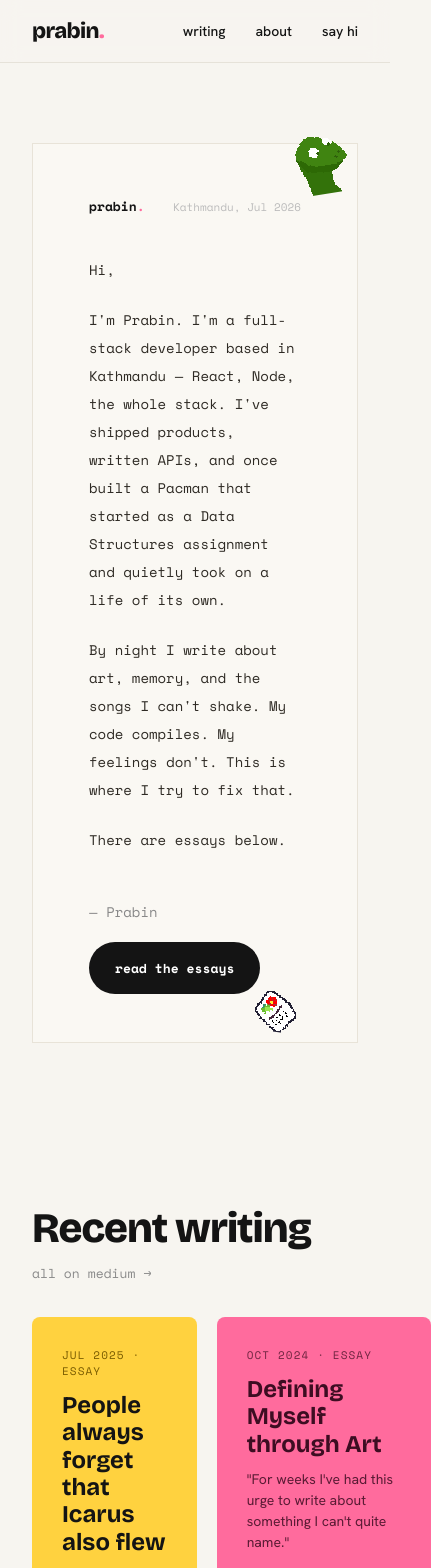
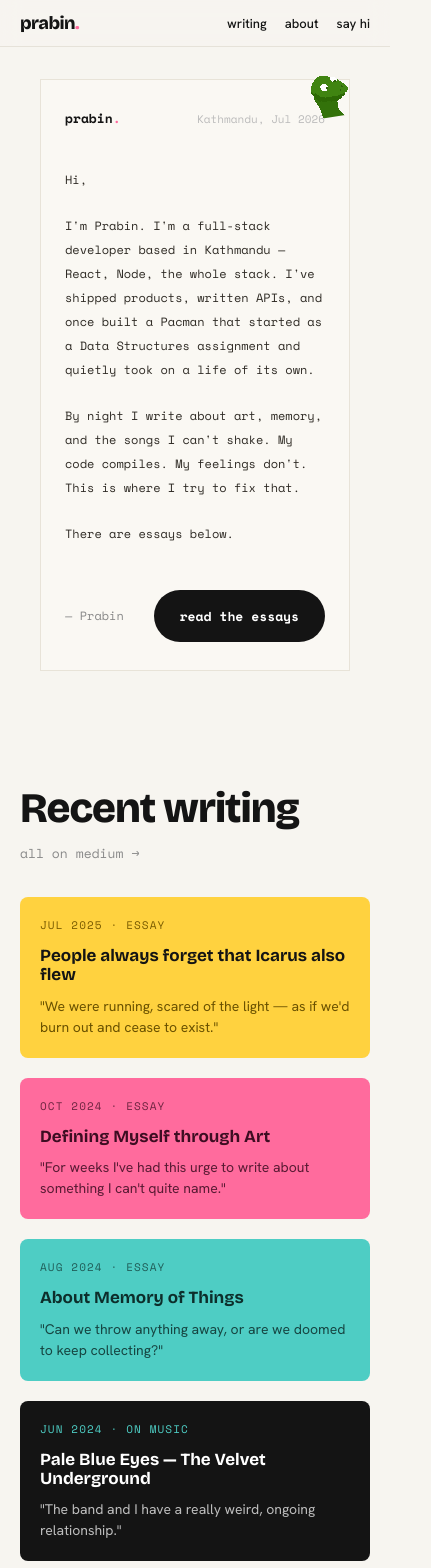
Before and after one commit to shresprbn/website-me, a React (Vite) app: page / in a window 390 px wide. Shown: the top 1568 px of the page, 431 px wide, since content can reach past the window. Built offline with nearby package versions, Linux system fonts and the light colour scheme.

Commit message:
phone responsif

```diff
--- a/src/App.jsx
+++ b/src/App.jsx
@@ -12,18 +12,18 @@ export default function App() {
     <div style={{ fontFamily: "'Hanken Grotesk', Helvetica, Arial, sans-serif", color: '#141414', background: '#f7f5f0', minHeight: '100vh' }}>
       <Nav />
 
-      <div id="top" style={{ maxWidth: 1120, margin: '0 auto', padding: '0 32px' }}>
+      <div id="top" className="container">
         <LetterIntro />
       </div>
 
-      <div style={{ maxWidth: 1120, margin: '0 auto', padding: '0 32px' }}>
+      <div className="container">
         <WritingGrid />
       </div>
 
       <About />
       <FunFact />
 
-      <div style={{ maxWidth: 1120, margin: '0 auto', padding: '0 32px' }}>
+      <div className="container">
         <Languages />
         <Inventory />
       </div>
--- a/src/components/About.jsx
+++ b/src/components/About.jsx
@@ -1,17 +1,26 @@
 import PixelSticker from './PixelSticker'
+import { useWindowWidth } from '../hooks/useWindowWidth'
 import oops from '../assets/oops.png'
 
 export default function About() {
+  const isMobile = useWindowWidth() < 640
+
   return (
     <section id="about" style={{ marginTop: 92, background: '#4ecdc4', color: '#0d2e2b' }}>
-      <div style={{ maxWidth: 1120, margin: '0 auto', padding: '80px 32px', position: 'relative' }}>
-        <PixelSticker src={oops} size={104} rotate="5deg" floatDur="7s" style={{ top: -20, right: 0 }} />
+      <div className="about-inner">
+        <PixelSticker
+          src={oops}
+          size={isMobile ? 64 : 104}
+          rotate="5deg"
+          floatDur="7s"
+          style={isMobile ? { top: 12, right: 12 } : { top: -20, right: 0 }}
+        />
 
         <div style={{ fontFamily: "'Space Mono', monospace", fontSize: 12, letterSpacing: '.18em', opacity: .7, marginBottom: 28 }}>ABOUT ME</div>
 
-        <div style={{ background: '#fff', color: '#3c382f', padding: '36px 40px', boxShadow: '0 6px 24px rgba(0,0,0,.13)', transform: 'rotate(-0.7deg)', maxWidth: 860 }}>
+        <div className="about-card">
           <div style={{ fontFamily: "'Space Mono', monospace", fontSize: 12, letterSpacing: '.1em', color: '#8a8378', marginBottom: 16 }}>// about me — index card</div>
-          <p style={{ margin: 0, fontSize: 20, lineHeight: 1.65 }}>
+          <p className="about-text">
             Thoughtful software developer from Nepal who enjoys solving complex technical challenges, values financial planning, stays curious about new ideas, and balances practical decision-making with creativity, gaming, and continuous learning.
           </p>
         </div>
--- a/src/components/Contact.jsx
+++ b/src/components/Contact.jsx
@@ -1,17 +1,20 @@
 import PixelSticker from './PixelSticker'
+import { useWindowWidth } from '../hooks/useWindowWidth'
 import spacema from '../assets/spacema_big.png'
 
 export default function Contact() {
+  const isMobile = useWindowWidth() < 640
+
   return (
     <footer id="contact" style={{ background: '#141414', color: '#fff' }}>
-      <div style={{ maxWidth: 1120, margin: '0 auto', padding: '88px 32px 72px', position: 'relative' }}>
-        <PixelSticker src={spacema} size={84} rotate="8deg" floatDur="7s" delay="0.9s" style={{ top: 64, right: 8 }} />
+      <div className="contact-inner">
+        <PixelSticker src={spacema} size={84} rotate="8deg" floatDur="7s" delay="0.9s" style={{ top: 64, right: 8 }} hidden={isMobile} />
 
-        <h2 style={{ margin: 0, fontFamily: "'Bricolage Grotesque', sans-serif", fontWeight: 800, fontSize: 52, lineHeight: 1.04, letterSpacing: '-0.035em', maxWidth: 680 }}>
+        <h2 className="contact-heading">
           Read something, or just say hello.
         </h2>
 
-        <div style={{ display: 'flex', alignItems: 'center', gap: 18, marginTop: 32, flexWrap: 'wrap' }}>
+        <div className="contact-actions">
           <a href="https://medium.com/@shresprbn" target="_blank" rel="noreferrer" className="btn-pill pink" style={{ fontSize: 15, padding: '15px 28px' }}>
             read me on Medium
           </a>
--- a/src/components/FunFact.jsx
+++ b/src/components/FunFact.jsx
@@ -1,5 +1,6 @@
 import { useState } from 'react'
 import PixelSticker from './PixelSticker'
+import { useWindowWidth } from '../hooks/useWindowWidth'
 import tinkerer from '../assets/tinkerer_big.png'
 
 const FACTS = [
@@ -13,6 +14,7 @@ const FACTS = [
 
 export default function FunFact() {
   const [fact, setFact] = useState(FACTS[0])
+  const isMobile = useWindowWidth() < 640
 
   const shuffle = () => {
     let next = fact
@@ -26,13 +28,13 @@ export default function FunFact() {
 
   return (
     <div style={{ background: '#ffd23f' }}>
-      <div style={{ maxWidth: 1120, margin: '0 auto', padding: '64px 32px', display: 'flex', alignItems: 'center', justifyContent: 'space-between', gap: 36, flexWrap: 'wrap', position: 'relative' }}>
-        <PixelSticker src={tinkerer} size={92} rotate="-7deg" floatDur="6.5s" delay="0.3s" style={{ bottom: -6, right: 150 }} />
+      <div className="funfact-inner">
+        <PixelSticker src={tinkerer} size={92} rotate="-7deg" floatDur="6.5s" delay="0.3s" style={{ bottom: -6, right: 150 }} hidden={isMobile} />
         <div style={{ maxWidth: 720, flex: 1, minWidth: 300 }}>
           <div style={{ fontFamily: "'Space Mono', monospace", fontSize: 12, letterSpacing: '.18em', color: '#7a5c00', marginBottom: 16 }}>FUN FACT</div>
-          <p style={{ margin: 0, fontFamily: "'Bricolage Grotesque', sans-serif", fontWeight: 700, fontSize: 30, lineHeight: 1.18, letterSpacing: '-0.01em' }}>{fact}</p>
+          <p className="funfact-text">{fact}</p>
         </div>
-        <button className="shuffle-btn" onClick={shuffle}>shuffle ↻</button>
+        <button className="shuffle-btn" onClick={shuffle}>{isMobile ? '↻' : 'shuffle ↻'}</button>
       </div>
     </div>
   )
--- a/src/components/Languages.jsx
+++ b/src/components/Languages.jsx
@@ -9,12 +9,12 @@ const langs = [
 
 export default function Languages() {
   return (
-    <div style={{ padding: '80px 0' }}>
+    <div className="languages-wrap">
       <h2 style={{ margin: 0, fontFamily: "'Bricolage Grotesque', sans-serif", fontWeight: 800, fontSize: 36, letterSpacing: '-0.025em' }}>Languages I speak</h2>
       <div style={{ fontFamily: "'Space Mono', monospace", fontSize: 12, color: '#8a8a8a', margin: '8px 0 26px' }}>human + machine</div>
       <div style={{ display: 'flex', flexWrap: 'wrap', gap: 12 }}>
         {langs.map((l) => (
-          <span key={l.label} style={{ background: l.bg || 'transparent', color: l.color, border: l.border || 'none', borderRadius: 40, padding: '11px 22px', fontWeight: 600, fontSize: 15 }}>
+          <span key={l.label} className="lang-pill" style={{ background: l.bg || 'transparent', color: l.color, border: l.border || 'none' }}>
             {l.label}
           </span>
         ))}
--- a/src/components/LetterIntro.jsx
+++ b/src/components/LetterIntro.jsx
@@ -1,14 +1,23 @@
 import PixelSticker from './PixelSticker'
+import { useWindowWidth } from '../hooks/useWindowWidth'
 import dragooon  from '../assets/dragooon.png'
 import postcard  from '../assets/postcard.png'
 
 export default function LetterIntro() {
+  const isMobile = useWindowWidth() < 640
+
   return (
-    <div style={{ padding: '80px 0 72px', position: 'relative' }}>
-      <PixelSticker src={dragooon} size={72} rotate="-9deg" floatDur="6s" style={{ top: 60, right: 0 }} />
-      <PixelSticker src={postcard} size={44} rotate="8deg"  floatDur="5s" delay="0.6s" style={{ bottom: 80, right: 60 }} />
+    <div className="letter-wrap">
+      <PixelSticker
+        src={dragooon}
+        size={isMobile ? 52 : 72}
+        rotate="-9deg"
+        floatDur="6s"
+        style={isMobile ? { top: 24, right: 14 } : { top: 60, right: 0 }}
+      />
+      <PixelSticker src={postcard} size={44} rotate="8deg" floatDur="5s" delay="0.6s" style={{ bottom: 80, right: 60 }} hidden={isMobile} />
 
-      <div style={{ maxWidth: 640, background: '#faf8f3', border: '1px solid #e8e3d8', padding: '52px 56px 48px' }}>
+      <div className="letter-card">
         {/* letterhead */}
         <div style={{ display: 'flex', justifyContent: 'space-between', alignItems: 'baseline', marginBottom: 40 }}>
           <span style={{ fontFamily: "'Space Mono', monospace", fontSize: 13, fontWeight: 700 }}>
@@ -18,7 +27,7 @@ export default function LetterIntro() {
         </div>
 
         {/* body */}
-        <div style={{ fontFamily: "'Space Mono', monospace", fontSize: 14, lineHeight: 2, color: '#2e2a24' }}>
+        <div className="letter-body">
           <p style={{ margin: '0 0 22px' }}>Hi,</p>
           <p style={{ margin: '0 0 22px' }}>
             I'm Prabin. I'm a full-stack developer based in Kathmandu — React, Node, the whole
--- a/src/components/Nav.jsx
+++ b/src/components/Nav.jsx
@@ -6,11 +6,11 @@ export default function Nav() {
       background: 'rgba(247,245,240,.82)',
       borderBottom: '1px solid #e6e2d9',
     }}>
-      <div style={{ maxWidth: 1120, margin: '0 auto', display: 'flex', alignItems: 'center', justifyContent: 'space-between', padding: '18px 32px' }}>
-        <a href="#top" style={{ textDecoration: 'none', color: '#141414', fontFamily: "'Bricolage Grotesque', sans-serif", fontWeight: 800, fontSize: 22, letterSpacing: '-0.03em' }}>
+      <div className="nav-inner">
+        <a href="#top" className="nav-logo">
           prabin<span style={{ color: '#ff6b9d' }}>.</span>
         </a>
-        <div style={{ display: 'flex', gap: 30, fontSize: 14, fontWeight: 500 }}>
+        <div className="nav-links">
           <a href="#writing" className="nav-link">writing</a>
           <a href="#about"   className="nav-link teal">about</a>
           <a href="#contact" className="nav-link yellow">say hi</a>
--- a/src/components/PixelSticker.jsx
+++ b/src/components/PixelSticker.jsx
@@ -21,8 +21,9 @@ const rand = (a, b) => a + Math.random() * (b - a)
  *  delay    — float animation delay e.g. "0.6s", default "0s"
  *  floatDur — idle float duration e.g. "6s", default "6s"
  *  style    — extra positioning styles (position, top, right, etc.)
+ *  hidden   — when true, renders nothing
  */
-export default function PixelSticker({ src, alt = '', size = 72, rotate = '0deg', delay = '0s', floatDur = '6s', style = {} }) {
+export default function PixelSticker({ src, alt = '', size = 72, rotate = '0deg', delay = '0s', floatDur = '6s', style = {}, hidden = false }) {
   const ref = useRef(null)
   const timers = useRef([])
 
@@ -54,6 +55,8 @@ export default function PixelSticker({ src, alt = '', size = 72, rotate = '0deg'
     return () => timers.current.forEach(clearTimeout)
   }, [floatDur, delay])
 
+  if (hidden) return null
+
   return (
     <img
       ref={ref}
--- a/src/components/WritingGrid.jsx
+++ b/src/components/WritingGrid.jsx
@@ -56,7 +56,7 @@ export default function WritingGrid() {
            style={{ textDecoration: 'none', fontFamily: "'Space Mono', monospace", fontSize: 13, color: '#8a8a8a', transition: 'color .15s ease' }}
            className="nav-link">all on medium →</a>
       </div>
-      <div style={{ display: 'grid', gridTemplateColumns: '1fr 1fr', gap: 20 }}>
+      <div className="writing-grid">
         {essays.map((e) => (
           <a
             key={e.href}
@@ -67,7 +67,7 @@ export default function WritingGrid() {
             style={{ background: e.bg, color: e.textColor, border: e.border }}
           >
             <div style={{ fontFamily: "'Space Mono', monospace", fontSize: 11, letterSpacing: '.1em', color: e.labelColor }}>{e.label}</div>
-            <div style={{ fontFamily: "'Bricolage Grotesque', sans-serif", fontWeight: 700, fontSize: 24, lineHeight: 1.14, marginTop: 13, color: e.textColor }}>{e.title}</div>
+            <div className="essay-title" style={{ color: e.textColor }}>{e.title}</div>
             <div style={{ fontSize: 14, lineHeight: 1.5, color: e.quoteColor, marginTop: 11 }}>{e.quote}</div>
           </a>
         ))}
--- /dev/null
+++ b/src/hooks/useWindowWidth.js
@@ -0,0 +1,11 @@
+import { useState, useEffect } from 'react'
+
+export function useWindowWidth() {
+  const [w, setW] = useState(window.innerWidth)
+  useEffect(() => {
+    const handler = () => setW(window.innerWidth)
+    window.addEventListener('resize', handler)
+    return () => window.removeEventListener('resize', handler)
+  }, [])
+  return w
+}
--- a/src/index.css
+++ b/src/index.css
@@ -116,3 +116,82 @@ a { color: inherit; }
 .footer-link.yellow:hover { color: #ffd23f; }
 .footer-link.teal:hover   { color: #4ecdc4; }
 .footer-link.pink:hover   { color: #ff6b9d; }
+
+/* ── Layout container ───────────────────────────────────── */
+.container { max-width: 1120px; margin: 0 auto; padding: 0 32px; }
+
+/* ── Nav ─────────────────────────────────────────────────── */
+.nav-inner { max-width: 1120px; margin: 0 auto; display: flex; align-items: center; justify-content: space-between; padding: 18px 32px; }
+.nav-logo { text-decoration: none; color: #141414; font-family: 'Bricolage Grotesque', sans-serif; font-weight: 800; font-size: 22px; letter-spacing: -0.03em; }
+.nav-links { display: flex; gap: 30px; font-size: 14px; font-weight: 500; }
+
+/* ── Letter intro ────────────────────────────────────────── */
+.letter-wrap { padding: 80px 0 72px; position: relative; }
+.letter-card { max-width: 640px; background: #faf8f3; border: 1px solid #e8e3d8; padding: 52px 56px 48px; }
+.letter-body { font-family: 'Space Mono', monospace; font-size: 14px; line-height: 2; color: #2e2a24; }
+
+/* ── Writing grid ────────────────────────────────────────── */
+.writing-grid { display: grid; grid-template-columns: 1fr 1fr; gap: 20px; }
+.essay-title { font-family: 'Bricolage Grotesque', sans-serif; font-weight: 700; font-size: 24px; line-height: 1.14; margin-top: 13px; }
+
+/* ── About ───────────────────────────────────────────────── */
+.about-inner { max-width: 1120px; margin: 0 auto; padding: 80px 32px; position: relative; }
+.about-card { background: #fff; color: #3c382f; padding: 36px 40px; box-shadow: 0 6px 24px rgba(0,0,0,.13); transform: rotate(-0.7deg); max-width: 860px; }
+.about-text { margin: 0; font-size: 20px; line-height: 1.65; }
+
+/* ── Fun fact ────────────────────────────────────────────── */
+.funfact-inner { max-width: 1120px; margin: 0 auto; padding: 64px 32px; display: flex; align-items: center; justify-content: space-between; gap: 36px; flex-wrap: wrap; position: relative; }
+.funfact-text { margin: 0; font-family: 'Bricolage Grotesque', sans-serif; font-weight: 700; font-size: 30px; line-height: 1.18; letter-spacing: -0.01em; }
+
+/* ── Languages ───────────────────────────────────────────── */
+.languages-wrap { padding: 80px 0; }
+.lang-pill { border-radius: 40px; padding: 11px 22px; font-weight: 600; font-size: 15px; }
+
+/* ── Inventory ───────────────────────────────────────────── */
+.inventory-grid { display: grid; grid-template-columns: repeat(auto-fit, minmax(160px, 1fr)); gap: 18px; }
+.inventory-img { border-radius: 8px; }
+.inventory-label { font-family: 'Space Mono', monospace; font-size: 12px; color: #8a8a8a; margin-top: 11px; }
+
+/* ── Contact ─────────────────────────────────────────────── */
+.contact-inner { max-width: 1120px; margin: 0 auto; padding: 88px 32px 72px; position: relative; }
+.contact-heading { margin: 0; font-family: 'Bricolage Grotesque', sans-serif; font-weight: 800; font-size: 52px; line-height: 1.04; letter-spacing: -0.035em; max-width: 680px; }
+.contact-actions { display: flex; align-items: center; gap: 18px; margin-top: 32px; flex-wrap: wrap; }
+
+/* ── Responsive overrides ────────────────────────────────── */
+@media (max-width: 900px) {
+  .writing-grid { grid-template-columns: 1fr; }
+}
+
+@media (max-width: 640px) {
+  .container { padding: 0 20px; width: 100%; }
+
+  .nav-inner { padding: 12px 20px; }
+  .nav-logo { font-size: 18px; }
+  .nav-links { gap: 18px; font-size: 13px; }
+
+  .letter-wrap { padding: 32px 20px 24px; }
+  .letter-card { padding: 28px 24px; width: 100%; }
+  .letter-body { font-size: 12px; }
+
+  .essay-card { padding: 20px; }
+  .essay-title { font-size: 17px; }
+
+  .about-inner { padding: 36px 20px; }
+  .about-card { padding: 24px; }
+  .about-text { font-size: 14px; }
+
+  .funfact-inner { padding: 28px 20px; }
+  .funfact-text { font-size: 18px; }
+  .shuffle-btn { padding: 10px 14px; }
+
+  .languages-wrap { padding: 28px 0; }
+  .lang-pill { font-size: 14px; padding: 9px 18px; }
+
+  .inventory-grid { grid-template-columns: 1fr 1fr 1fr; }
+  .inventory-img { border-radius: 6px; }
+  .inventory-label { font-size: 9px; margin-top: 6px; }
+
+  .contact-inner { padding: 48px 20px 40px; }
+  .contact-heading { font-size: 28px; }
+  .contact-actions { flex-direction: column; align-items: flex-start; }
+}
```
Also changed, not shown: src/components/Inventory.jsx (+4 -3 lines).
